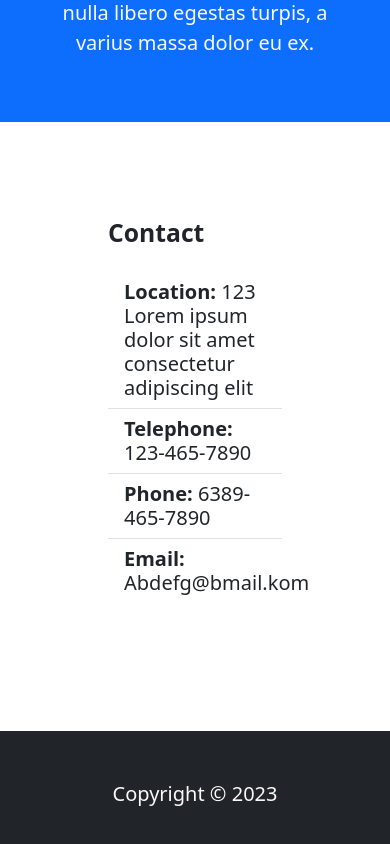
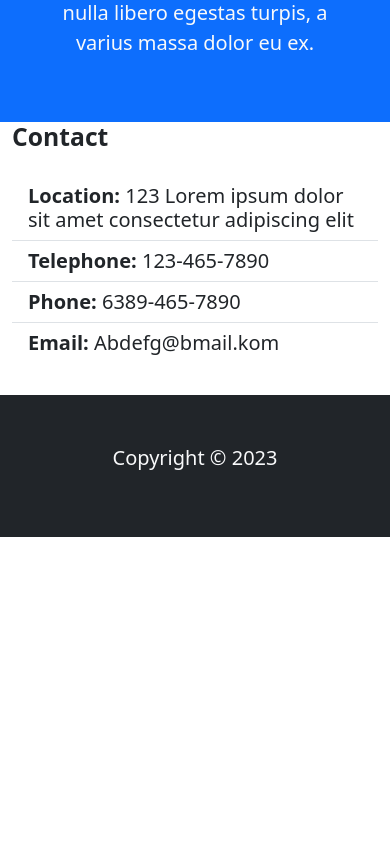
Before and after one commit to SirEchoDev/Sample1, a plain HTML site: page index.html in a window 390 px wide. Shown: the part 4858-5702 px from the top of the page. After the commit the page ends 5395 px from the top, so only its background shows below. Drawn offline with nearby package versions, Linux system fonts and the light colour scheme.

Commit message:
Update index.html

```diff
--- a/index.html
+++ b/index.html
@@ -231,9 +231,9 @@
 
 <!-- contact -->
 
-<section id="contact" class="p-5">
+<section id="contact" class="p-md-5">
  <div class="container">
-  <div class="d-sm-flex justify-content-between p-5">
+  <div class="d-sm-flex justify-content-between p-md-5">
    <div class="col-md">
     <h2 class="fw-bold">Contact</2>
 	<ul class="list-group list-group-flush lead py-4">
```
